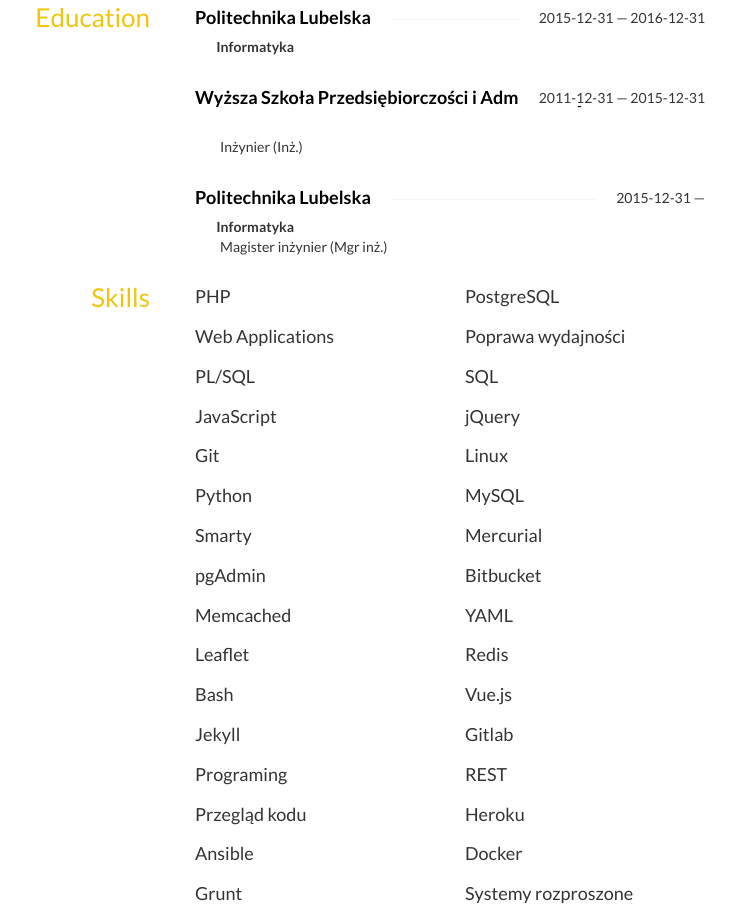
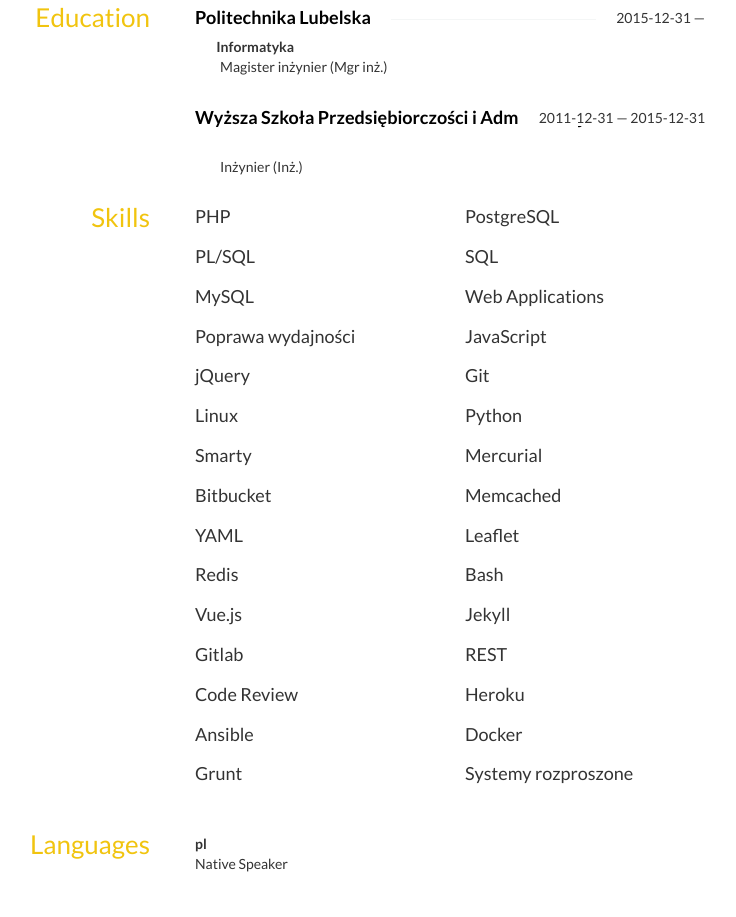
Before and after one commit to Radziejewicz/radziejewicz.github.io, a plain HTML site: page index.html in a window 1280 px wide. Shown: the part 624-1541 px from the top of the page, without its empty margins (280-1016 px from the left). Drawn offline with nearby package versions, Linux system fonts and the light colour scheme; some icons are missing.

Commit message:
deploy: 15e0558b3c266dd7b7f011ee9453206aef638389

```diff
--- a/index.html
+++ b/index.html
@@ -302,14 +302,14 @@ h4 span:first-child {
 				<h4 class="strike-through">
 					<span>Politechnika Lubelska</span>
 					<span class="date">
-						2015-12-31 — 2016-12-31
+						2015-12-31 —
 					</span>
 				</h4>
 				<div class="area">
 					Informatyka
 				</div>
 				<div class="studyType">
-
+					Magister inżynier (Mgr inż.)
 				</div>
 			</div>
 			<div class="col-sm-12">
@@ -324,20 +324,6 @@ h4 span:first-child {
 				</div>
 				<div class="studyType">
 					Inżynier (Inż.)
-				</div>
-			</div>
-			<div class="col-sm-12">
-				<h4 class="strike-through">
-					<span>Politechnika Lubelska</span>
-					<span class="date">
-						2015-12-31 —
-					</span>
-				</h4>
-				<div class="area">
-					Informatyka
-				</div>
-				<div class="studyType">
-					Magister inżynier (Mgr inż.)
 				</div>
 			</div>
 			</div>
@@ -364,22 +350,27 @@ h4 span:first-child {
 			</div>
 			<div class="col-sm-6">
 				<div class="name">
-					<h4>Web Applications </h4>
-				</div>
-			</div>
-			<div class="col-sm-6">
-				<div class="name">
-					<h4>Poprawa wydajności</h4>
-				</div>
-			</div>
-			<div class="col-sm-6">
-				<div class="name">
 					<h4>PL/SQL</h4>
 				</div>
 			</div>
 			<div class="col-sm-6">
 				<div class="name">
 					<h4>SQL</h4>
+				</div>
+			</div>
+			<div class="col-sm-6">
+				<div class="name">
+					<h4>MySQL</h4>
+				</div>
+			</div>
+			<div class="col-sm-6">
+				<div class="name">
+					<h4>Web Applications</h4>
+				</div>
+			</div>
+			<div class="col-sm-6">
+				<div class="name">
+					<h4>Poprawa wydajności</h4>
 				</div>
 			</div>
 			<div class="col-sm-6">
@@ -409,11 +400,6 @@ h4 span:first-child {
 			</div>
 			<div class="col-sm-6">
 				<div class="name">
-					<h4>MySQL</h4>
-				</div>
-			</div>
-			<div class="col-sm-6">
-				<div class="name">
 					<h4>Smarty</h4>
 				</div>
 			</div>
@@ -424,17 +410,12 @@ h4 span:first-child {
 			</div>
 			<div class="col-sm-6">
 				<div class="name">
-					<h4>pgAdmin</h4>
-				</div>
-			</div>
-			<div class="col-sm-6">
-				<div class="name">
 					<h4>Bitbucket</h4>
 				</div>
 			</div>
 			<div class="col-sm-6">
 				<div class="name">
-					<h4>Memcached </h4>
+					<h4>Memcached</h4>
 				</div>
 			</div>
 			<div class="col-sm-6">
@@ -474,17 +455,12 @@ h4 span:first-child {
 			</div>
 			<div class="col-sm-6">
 				<div class="name">
-					<h4>Programing</h4>
-				</div>
-			</div>
-			<div class="col-sm-6">
-				<div class="name">
 					<h4>REST</h4>
 				</div>
 			</div>
 			<div class="col-sm-6">
 				<div class="name">
-					<h4>Przegląd kodu</h4>
+					<h4>Code Review</h4>
 				</div>
 			</div>
 			<div class="col-sm-6">
```
